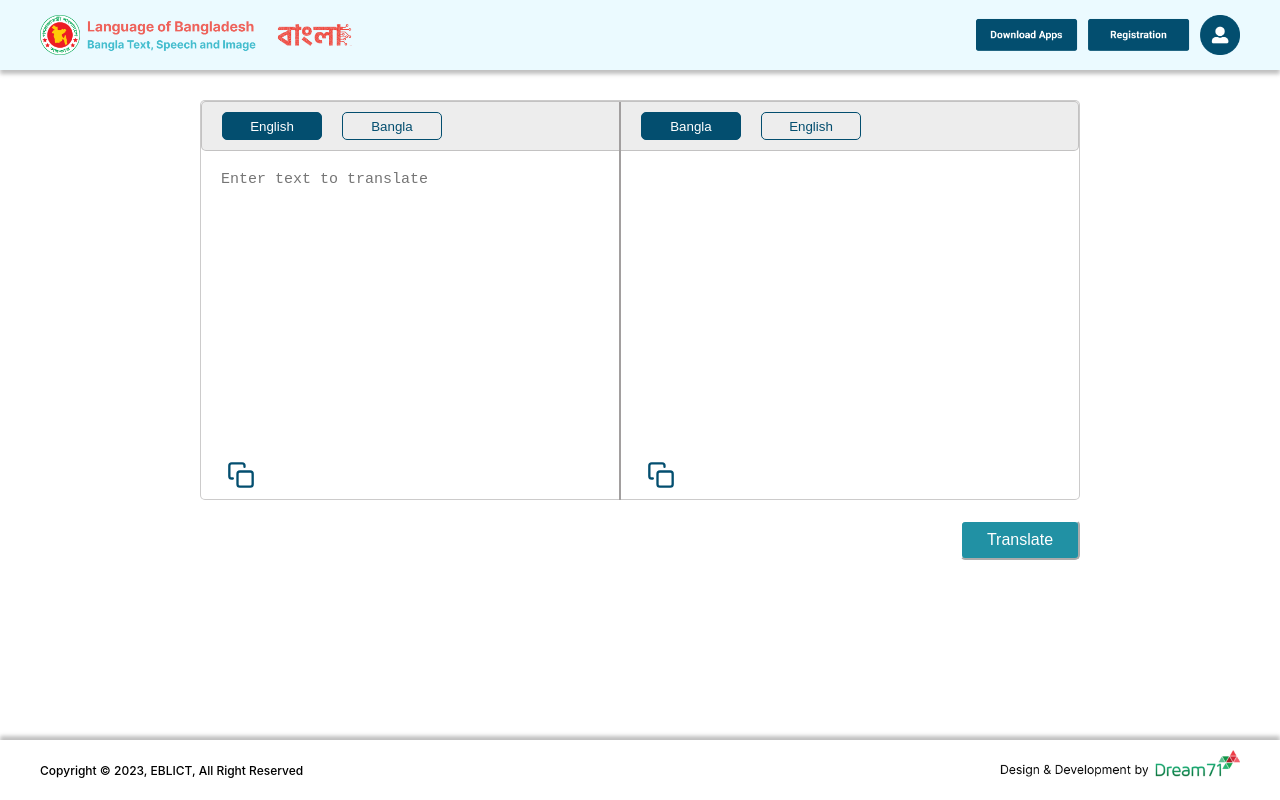
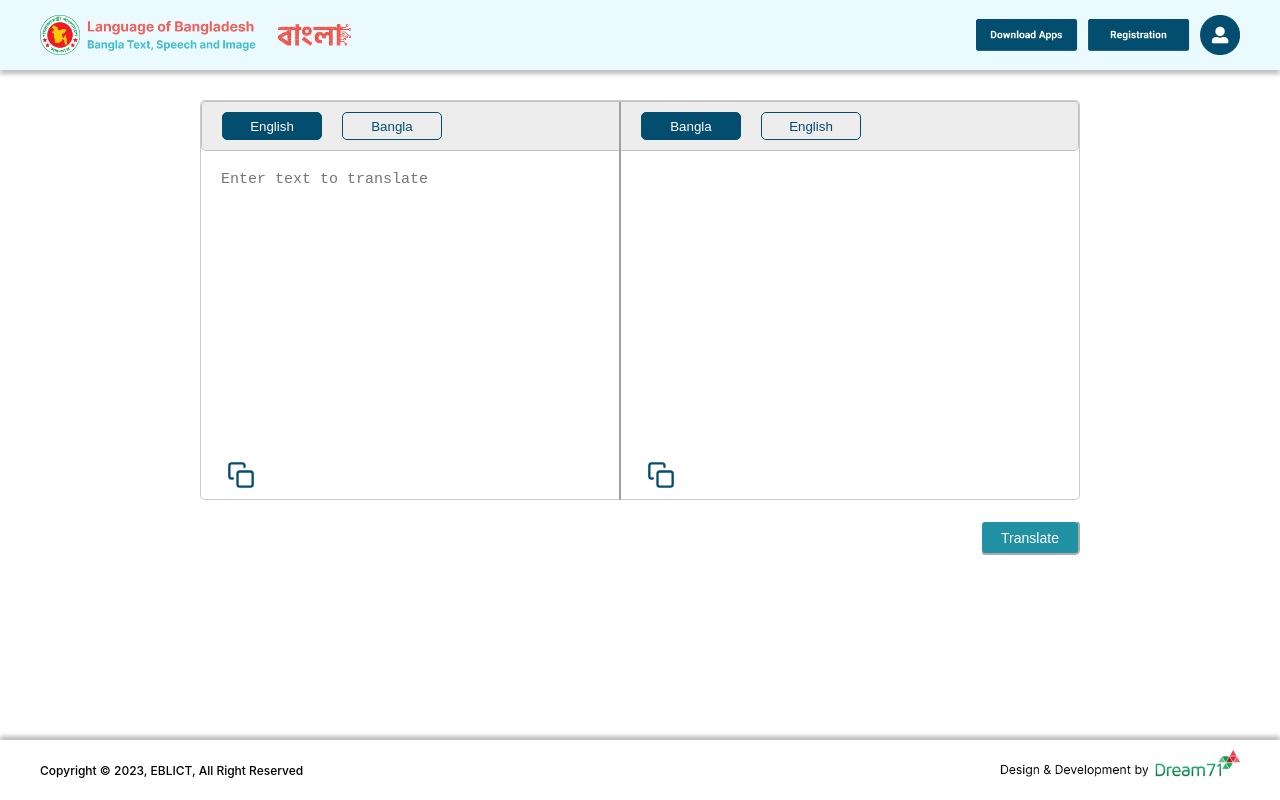
Before and after one commit to Sunny1509006/Translation-Frontend, a React (Create React App) app: page / in a window 1280 px wide. Built offline with nearby package versions, Linux system fonts and the light colour scheme.

Commit message:
translate button has been modified

```diff
--- a/src/TranslationPanel.js
+++ b/src/TranslationPanel.js
@@ -258,10 +258,10 @@ const TranslationPanel = () => {
               background: "#2191A4",
               borderRadius: "5px",
               borderColor: "#FFFFFF",
-              height: "40px",
-              width: "120px",
+              height: "35px",
+              width: "100px",
               color: "white",
-              fontSize: "16px",
+              fontSize: "14px",
             }}
             onClick={translateText}
           >
```
